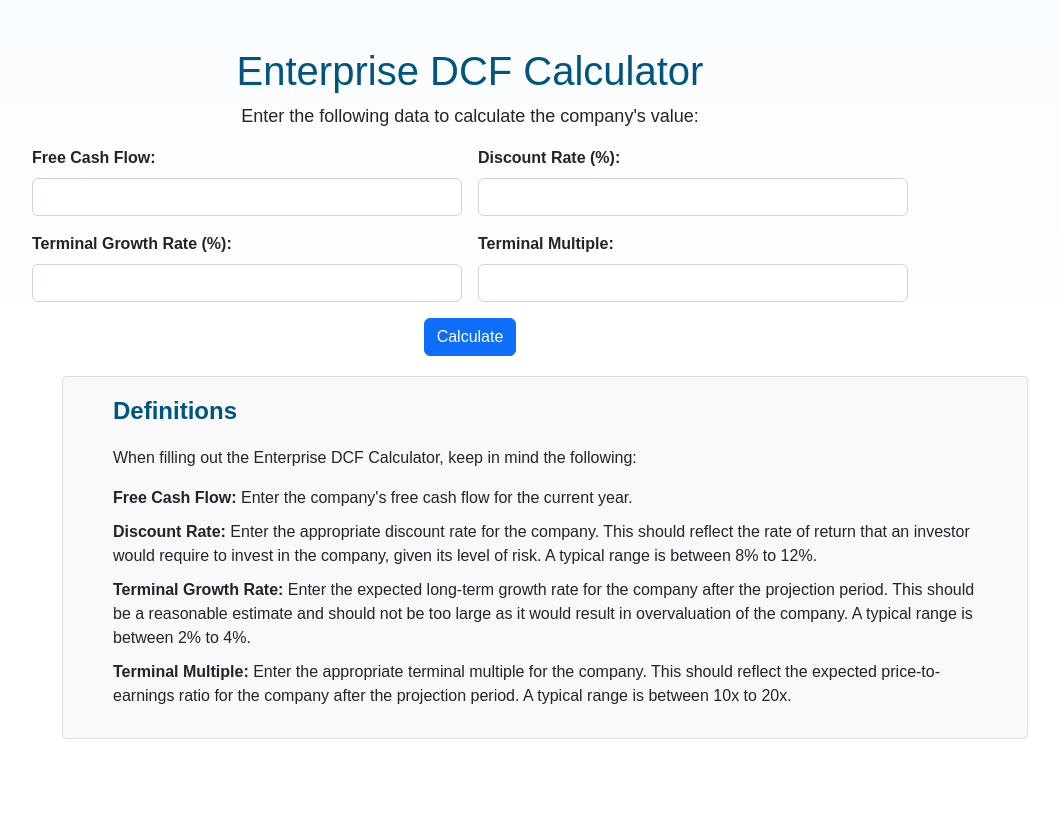
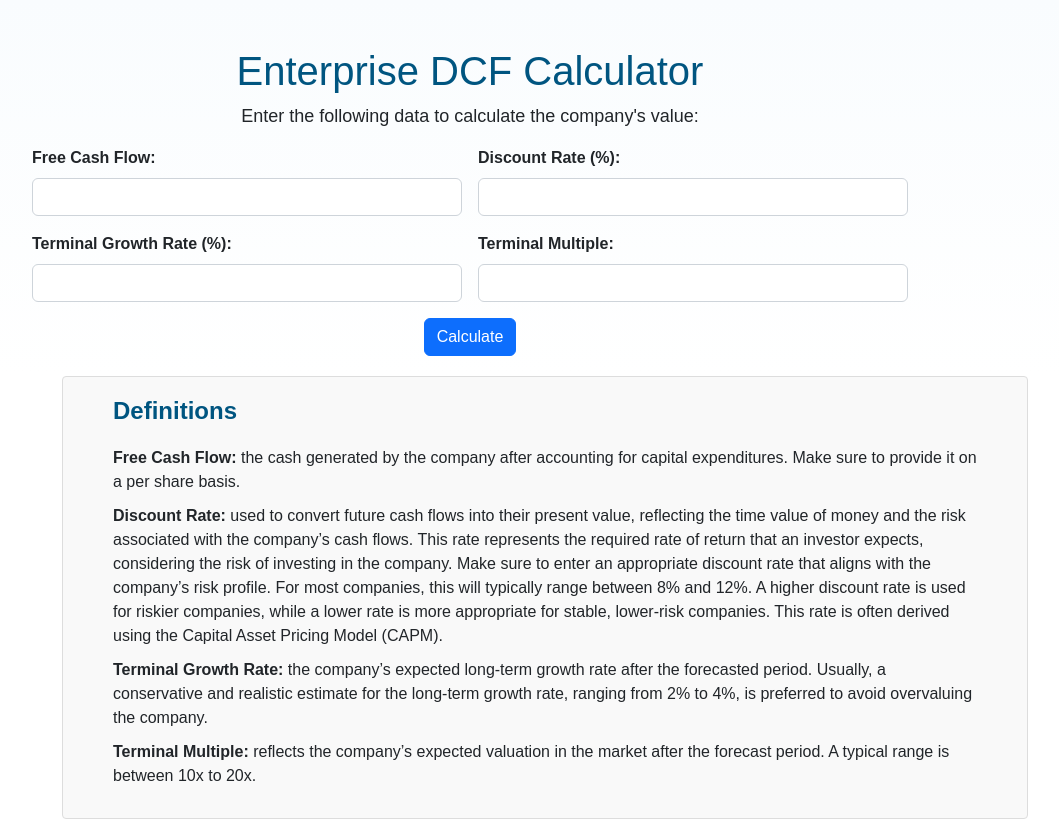
Before and after one commit to adourian/ValueVerse, a Flask app: page /dcf in a window 1280 px wide. Shown: the part 1346-2185 px from the top of the page, without its empty margins (170-1229 px from the left). Before the commit the page ends 2085 px from the top, so only its background shows below. Run offline with Flask 3, Linux system fonts and the light colour scheme.

Commit message:
Update dcf.html
updated definitions

```diff
--- a/templates/dcf.html
+++ b/templates/dcf.html
@@ -73,12 +73,12 @@
         <div class="container">
             <div class="value-tips">
                 <h2>Definitions</h2>
-                <p>When filling out the Enterprise DCF Calculator, keep in mind the following:</p>
+
                 <ul>
-                  <li><strong>Free Cash Flow:</strong> Enter the company's free cash flow for the current year.</li>
-                  <li><strong>Discount Rate:</strong> Enter the appropriate discount rate for the company. This should reflect the rate of return that an investor would require to invest in the company, given its level of risk. A typical range is between 8% to 12%.</li>
-                  <li><strong>Terminal Growth Rate:</strong> Enter the expected long-term growth rate for the company after the projection period. This should be a reasonable estimate and should not be too large as it would result in overvaluation of the company. A typical range is between 2% to 4%.</li>
-                  <li><strong>Terminal Multiple:</strong> Enter the appropriate terminal multiple for the company. This should reflect the expected price-to-earnings ratio for the company after the projection period. A typical range is between 10x to 20x.</li>
+                  <li><strong>Free Cash Flow:</strong> the cash generated by the company after accounting for capital expenditures. Make sure to provide it on a per share basis.</li>
+                  <li><strong>Discount Rate:</strong> used to convert future cash flows into their present value, reflecting the time value of money and the risk associated with the company’s cash flows. This rate represents the required rate of return that an investor expects, considering the risk of investing in the company. Make sure to enter an appropriate discount rate that aligns with the company’s risk profile. For most companies, this will typically range between 8% and 12%. A higher discount rate is used for riskier companies, while a lower rate is more appropriate for stable, lower-risk companies. This rate is often derived using the Capital Asset Pricing Model (CAPM).</li>
+                  <li><strong>Terminal Growth Rate:</strong> the company’s expected long-term growth rate after the forecasted period. Usually, a conservative and realistic estimate for the long-term growth rate, ranging from 2% to 4%, is preferred to avoid overvaluing the company.</li>
+                  <li><strong>Terminal Multiple:</strong> reflects the company’s expected valuation in the market after the forecast period. A typical range is between 10x to 20x.</li>
                 </ul>
             </div>
         </div>
```
